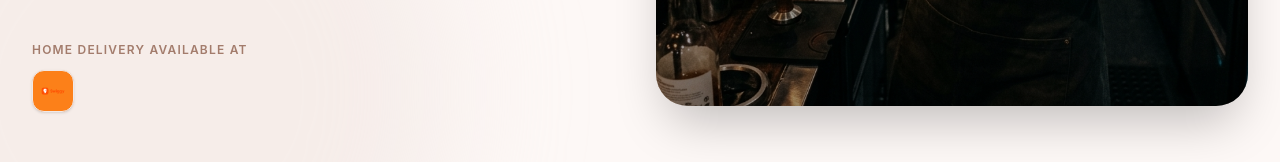
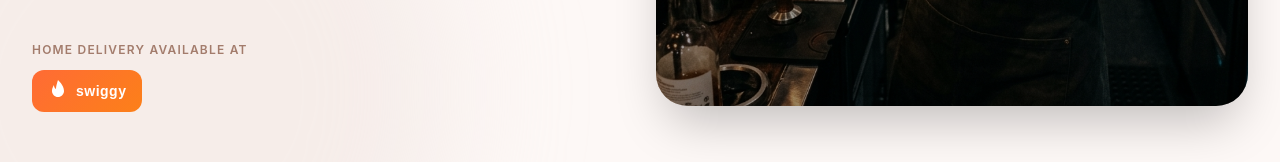
Before and after one commit to voidVisual/Cafe-1-Cr, a React (Vite) app in the folder frontend/: page / in a window 1280 px wide. Shown: the part 727-889 px from the top of the page. Built offline with nearby package versions, Linux system fonts and the light colour scheme; no server answers.

Commit message:
style: replace broken Swiggy image with branded SVG button

```diff
--- a/frontend/src/features/landing/Hero.tsx
+++ b/frontend/src/features/landing/Hero.tsx
@@ -132,9 +132,22 @@ export default function Hero() {
               {/* Delivery Partners */}
               <div className="flex flex-col gap-3 mt-6">
                 <p className="text-xs font-semibold text-coffee-500 uppercase tracking-widest">Home delivery available at</p>
-                <div className="flex items-center gap-6">
-                  <a href="https://www.swiggy.com/city/pune/cafe-1-cr-kothrud-rest1386519" target="_blank" rel="noreferrer" className="block hover:scale-110 transition-transform bg-[#FC8019] rounded-xl shadow-sm border border-coffee-100 p-2 hover:shadow-md">
-                    <img src="/img/swiggy-logo-hd.png" alt="Order on Swiggy" className="h-6 w-auto object-contain" />
+                <div className="flex items-center gap-4">
+                  <a
+                    href="https://www.swiggy.com/city/pune/cafe-1-cr-kothrud-rest1386519"
+                    target="_blank"
+                    rel="noreferrer"
+                    className="flex items-center gap-2 px-4 py-2.5 rounded-xl hover:scale-105 transition-all duration-200 hover:shadow-lg"
+                    style={{ background: 'linear-gradient(135deg, #FF6B35 0%, #FC8019 100%)' }}
+                  >
+                    {/* Swiggy flame icon */}
+                    <svg width="20" height="22" viewBox="0 0 40 44" fill="none" xmlns="http://www.w3.org/2000/svg">
+                      <path d="M20 0C20 0 32 10 32 22C32 28.627 26.627 34 20 34C13.373 34 8 28.627 8 22C8 16 12 10 12 10C12 10 12 16 16 18C16 12 20 0 20 0Z" fill="white"/>
+                      <path d="M20 20C20 20 25 24 25 28C25 30.761 22.761 33 20 33C17.239 33 15 30.761 15 28C15 24 20 20 20 20Z" fill="rgba(255,255,255,0.6)"/>
+                    </svg>
+                    <span className="font-bold text-white text-sm tracking-wide" style={{ fontFamily: 'Arial, sans-serif', letterSpacing: '0.5px' }}>
+                      swiggy
+                    </span>
                   </a>
                 </div>
               </div>
```
